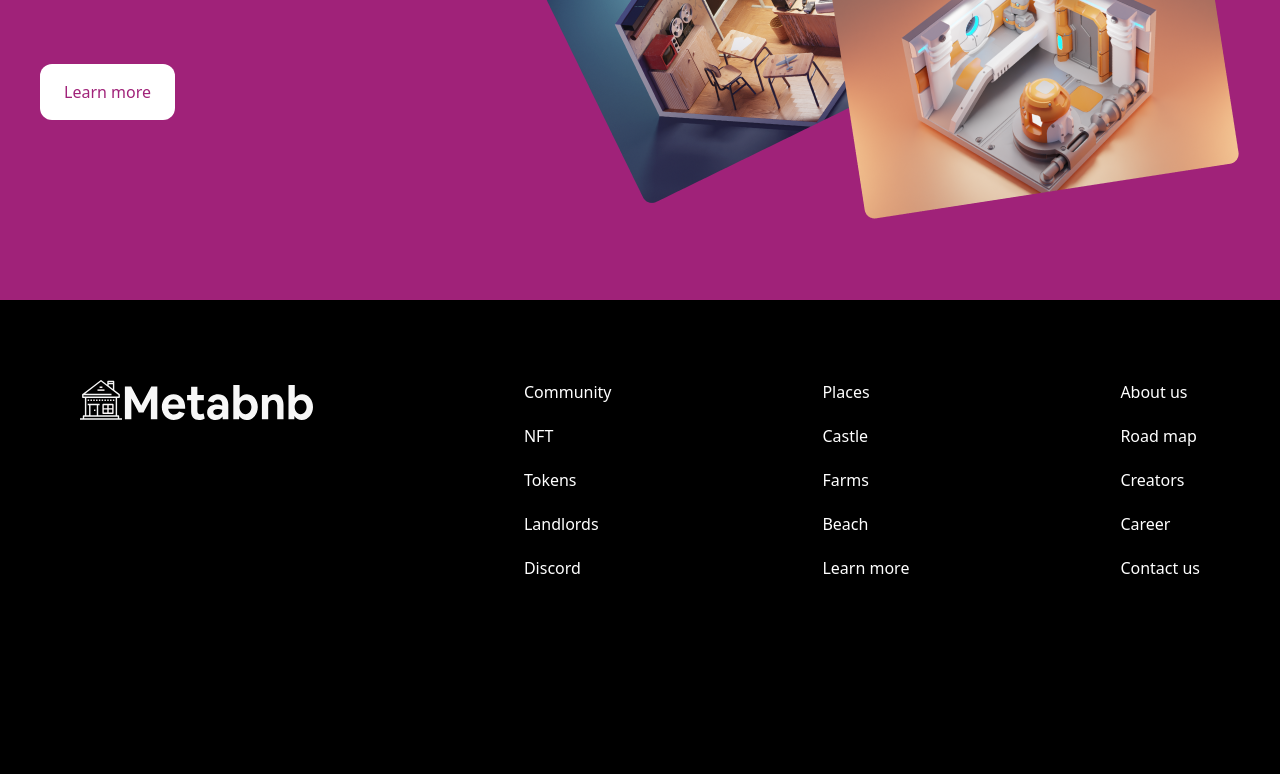
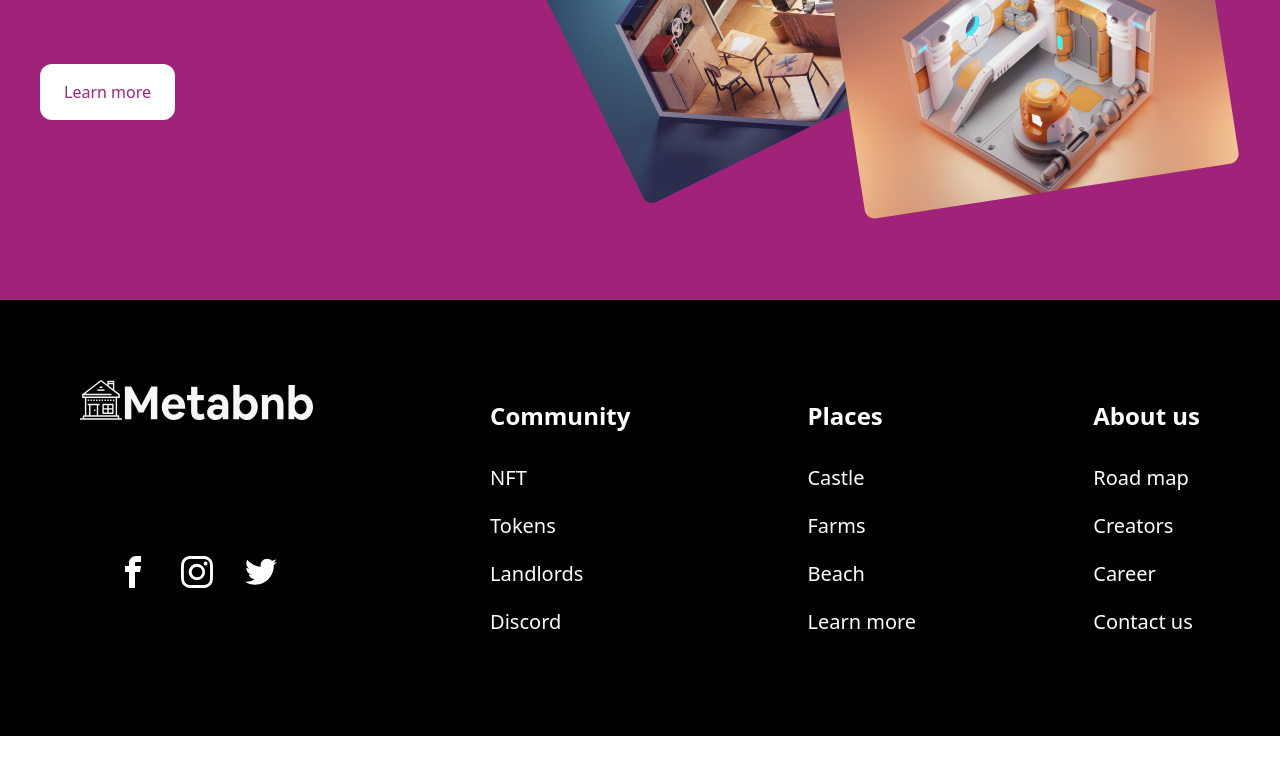
Before and after one commit to whalay/Bnb-Meta, a React (Vite) app: page / in a window 1280 px wide. Shown: the part 2101-2875 px from the top of the page. After the commit the page ends 2837 px from the top, so only its background shows below. Built offline with nearby package versions, Linux system fonts and the light colour scheme.

Commit message:
Added footer section

```diff
--- a/src/components/Footer.jsx
+++ b/src/components/Footer.jsx
@@ -1,30 +1,39 @@
 import React from "react";
+import { ImFacebook } from "react-icons/im";
+import { BsInstagram } from "react-icons/bs";
+import { GrTwitter } from "react-icons/gr";
+import { GiHamburgerMenu } from "react-icons/gi";
 import logo from "../assets/images/Grouplogo.svg";
 
 const Footer = () => {
   return (
-    <div className="bg-black h-screen text-white md:flex justify-between items-start p-20">
-      <div>
+    <div className="bg-black h-full text-white md:flex justify-between items-start p-20">
+      <div className="flex flex-col justify-between items-center md:h-56 ">
         <img src={logo} alt="" />
+        <div className="flex gap-8 justify-center py-4 ">
+          <ImFacebook className="w-8 h-8" />
+          <BsInstagram className="w-8 h-8" />
+          <GrTwitter className="w-8 h-8" />
+        </div>
       </div>
-      <ul className="space-y-5">
-        <li>Community</li>
+      <ul className="space-y-5 py-5 text-xl ">
+        <li className="text-2xl font-bold pb-3">Community</li>
         <li>NFT</li>
         <li>Tokens</li>
         <li>Landlords</li>
         <li>Discord</li>
       </ul>
 
-      <ul className="space-y-5">
-        <li>Places</li>
+      <ul className="space-y-5 py-5 text-xl ">
+        <li className="text-2xl font-bold pb-3">Places</li>
         <li>Castle</li>
         <li>Farms</li>
         <li>Beach</li>
         <li>Learn more</li>
       </ul>
 
-      <ul className="space-y-5">
-        <li>About us</li>
+      <ul className="space-y-5 py-5 text-xl ">
+        <li className="text-2xl font-bold pb-3">About us</li>
         <li>Road map</li>
         <li>Creators</li>
         <li>Career</li>
```
